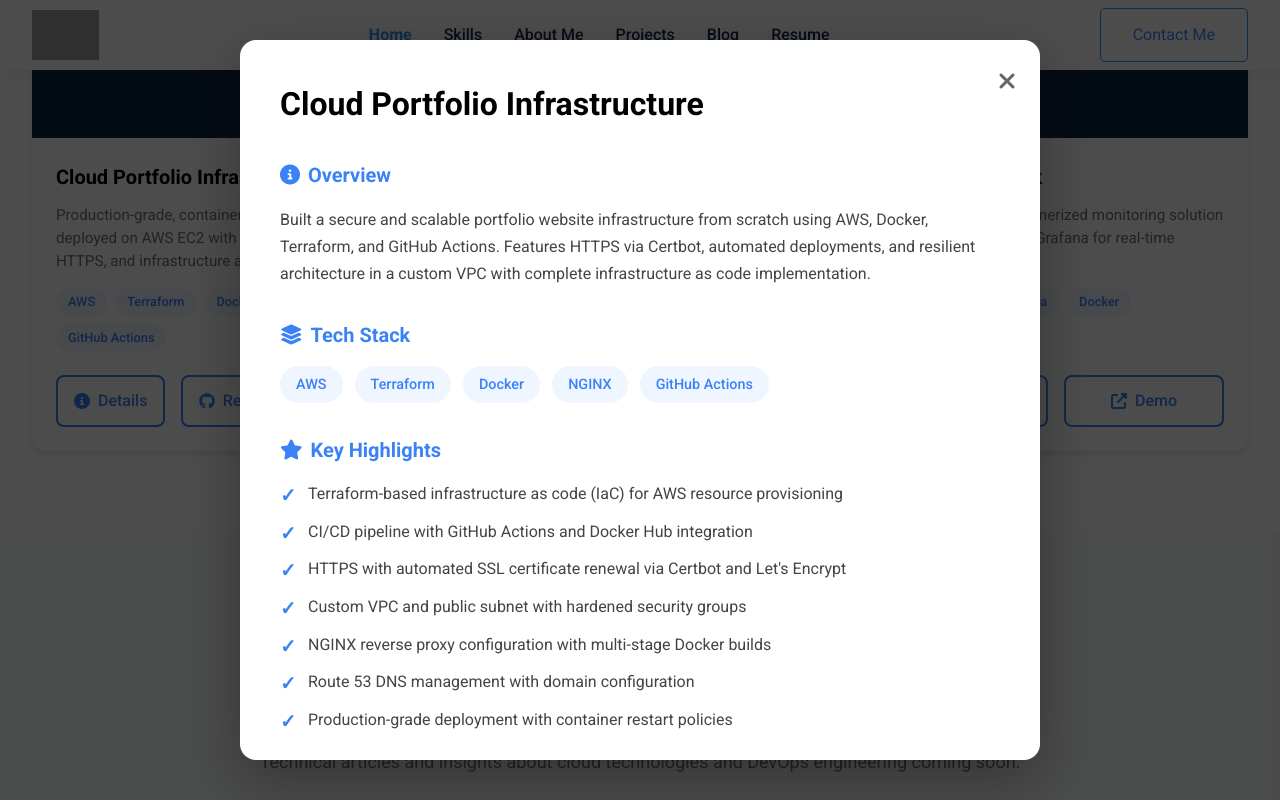
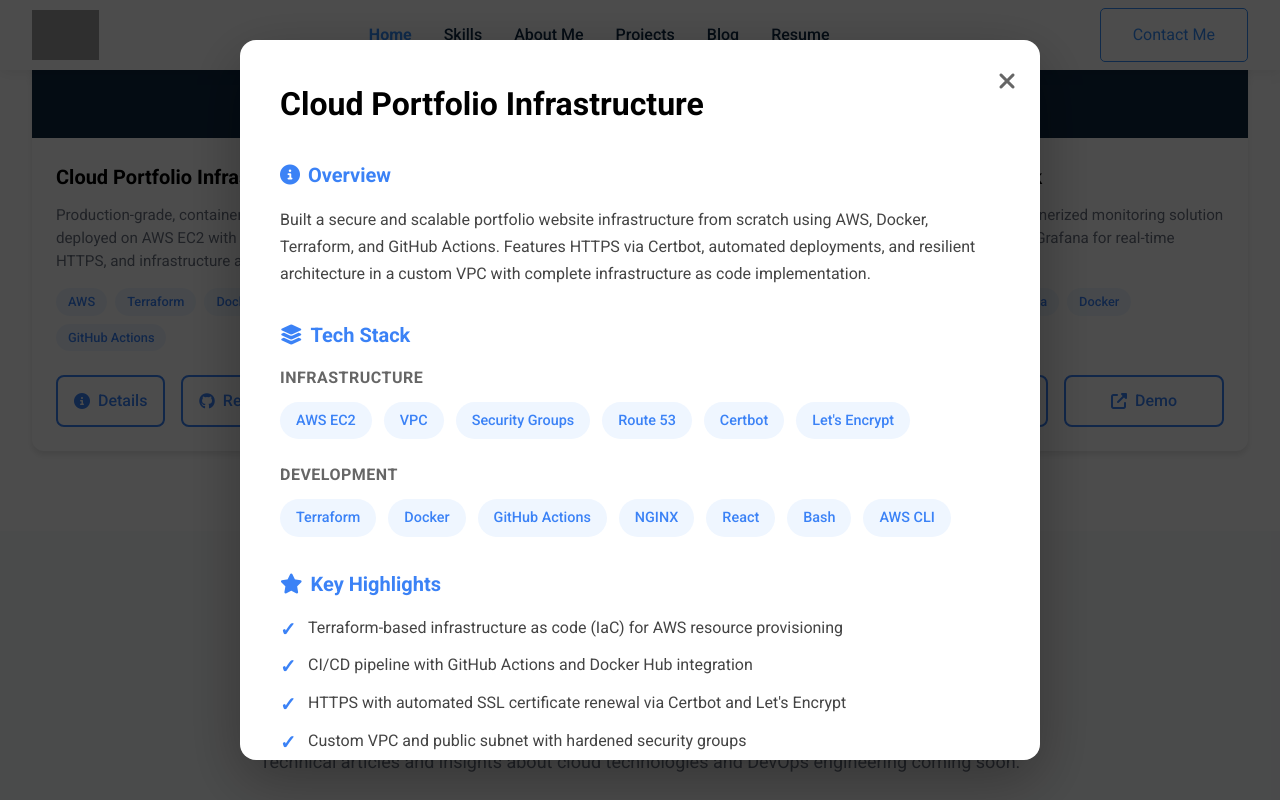
Before and after one commit to bowale01/Adebowale-myportfoliopage-app, a React (Create React App) app: page / in a window 1280 px wide. Both pictures are taken after a click on the button "Details". Shown: the part 3898-4698 px from the top of the page. Built offline with nearby package versions, Linux system fonts and the light colour scheme; grey boxes are pictures that could not be loaded.

Commit message:
Organize tech stack into Infrastructure and Development categories

```diff
--- a/src/Pages/Home/Projects.css
+++ b/src/Pages/Home/Projects.css
@@ -220,6 +220,23 @@
   gap: 0.75rem;
 }
 
+.tech-category {
+  margin-bottom: 1.5rem;
+}
+
+.tech-category:last-child {
+  margin-bottom: 0;
+}
+
+.tech-category-title {
+  font-size: 1rem;
+  font-weight: 600;
+  color: #666;
+  margin-bottom: 0.75rem;
+  text-transform: uppercase;
+  letter-spacing: 0.5px;
+}
+
 .modal-tech-tag {
   padding: 0.5rem 1rem;
   background-color: #eff6ff;
--- a/src/Pages/Home/Projects.jsx
+++ b/src/Pages/Home/Projects.jsx
@@ -15,6 +15,10 @@
     demoUrl: "https://adelekeadebowale.com",
     details: {
       overview: "Built a secure and scalable portfolio website infrastructure from scratch using AWS, Docker, Terraform, and GitHub Actions. Features HTTPS via Certbot, automated deployments, and resilient architecture in a custom VPC with complete infrastructure as code implementation.",
+      techStack: {
+        infrastructure: ["AWS EC2", "VPC", "Security Groups", "Route 53", "Certbot", "Let's Encrypt"],
+        development: ["Terraform", "Docker", "GitHub Actions", "NGINX", "React", "Bash", "AWS CLI"]
+      },
       highlights: [
         "Terraform-based infrastructure as code (IaC) for AWS resource provisioning",
         "CI/CD pipeline with GitHub Actions and Docker Hub integration",
@@ -129,11 +133,34 @@
               <h3 className="modal-section-title">
                 <i className="fas fa-layer-group"></i> Tech Stack
               </h3>
-              <div className="modal-tech-tags">
-                {selectedProject.tech.map((tech, index) => (
-                  <span className="modal-tech-tag" key={index}>{tech}</span>
-                ))}
-              </div>
+
+              {selectedProject.details.techStack ? (
+                <>
+                  <div className="tech-category">
+                    <h4 className="tech-category-title">Infrastructure</h4>
+                    <div className="modal-tech-tags">
+                      {selectedProject.details.techStack.infrastructure.map((tech, index) => (
+                        <span className="modal-tech-tag" key={index}>{tech}</span>
+                      ))}
+                    </div>
+                  </div>
+
+                  <div className="tech-category">
+                    <h4 className="tech-category-title">Development</h4>
+                    <div className="modal-tech-tags">
+                      {selectedProject.details.techStack.development.map((tech, index) => (
+                        <span className="modal-tech-tag" key={index}>{tech}</span>
+                      ))}
+                    </div>
+                  </div>
+                </>
+              ) : (
+                <div className="modal-tech-tags">
+                  {selectedProject.tech.map((tech, index) => (
+                    <span className="modal-tech-tag" key={index}>{tech}</span>
+                  ))}
+                </div>
+              )}
             </div>
 
             <div className="modal-section">
```
